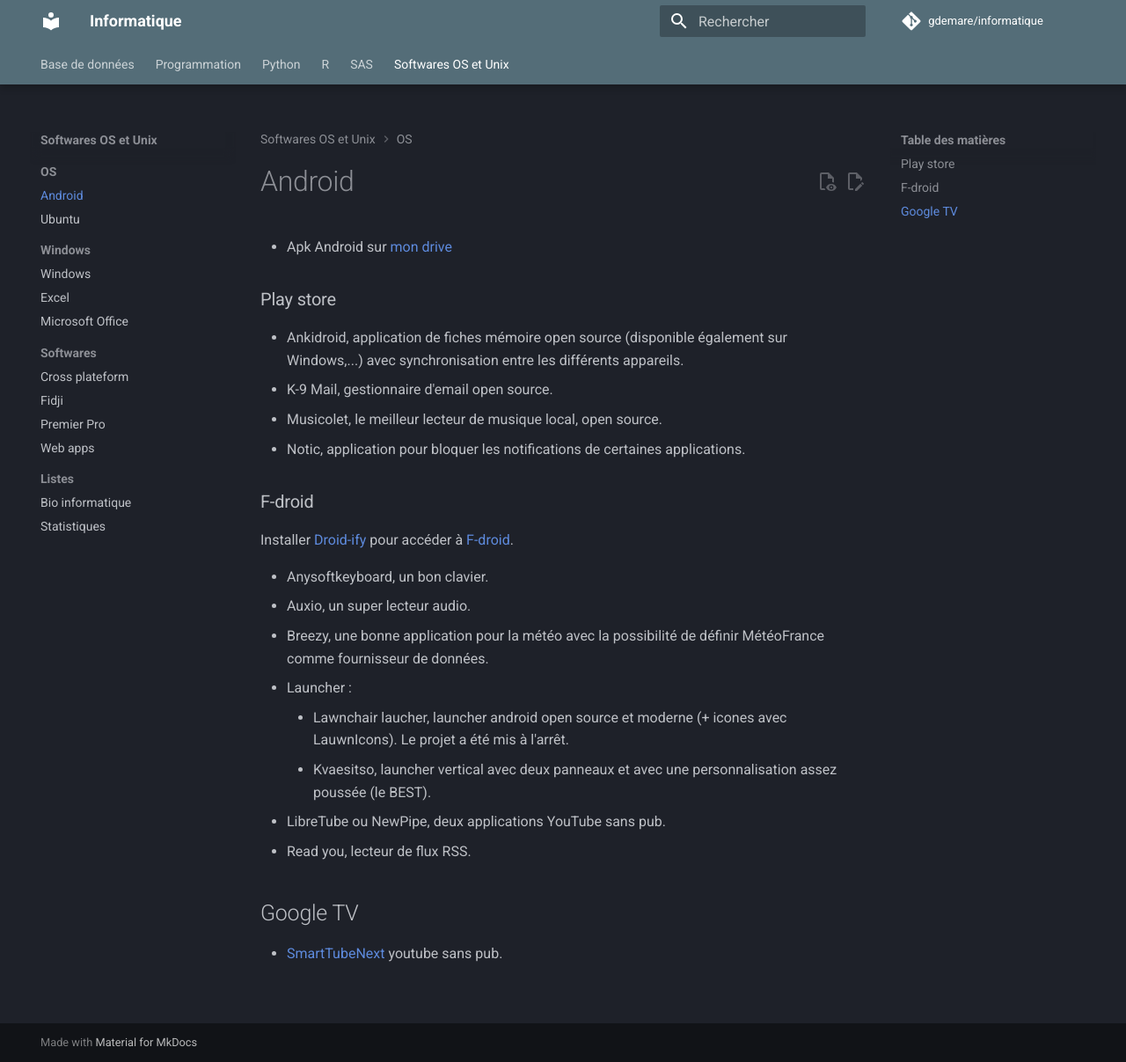
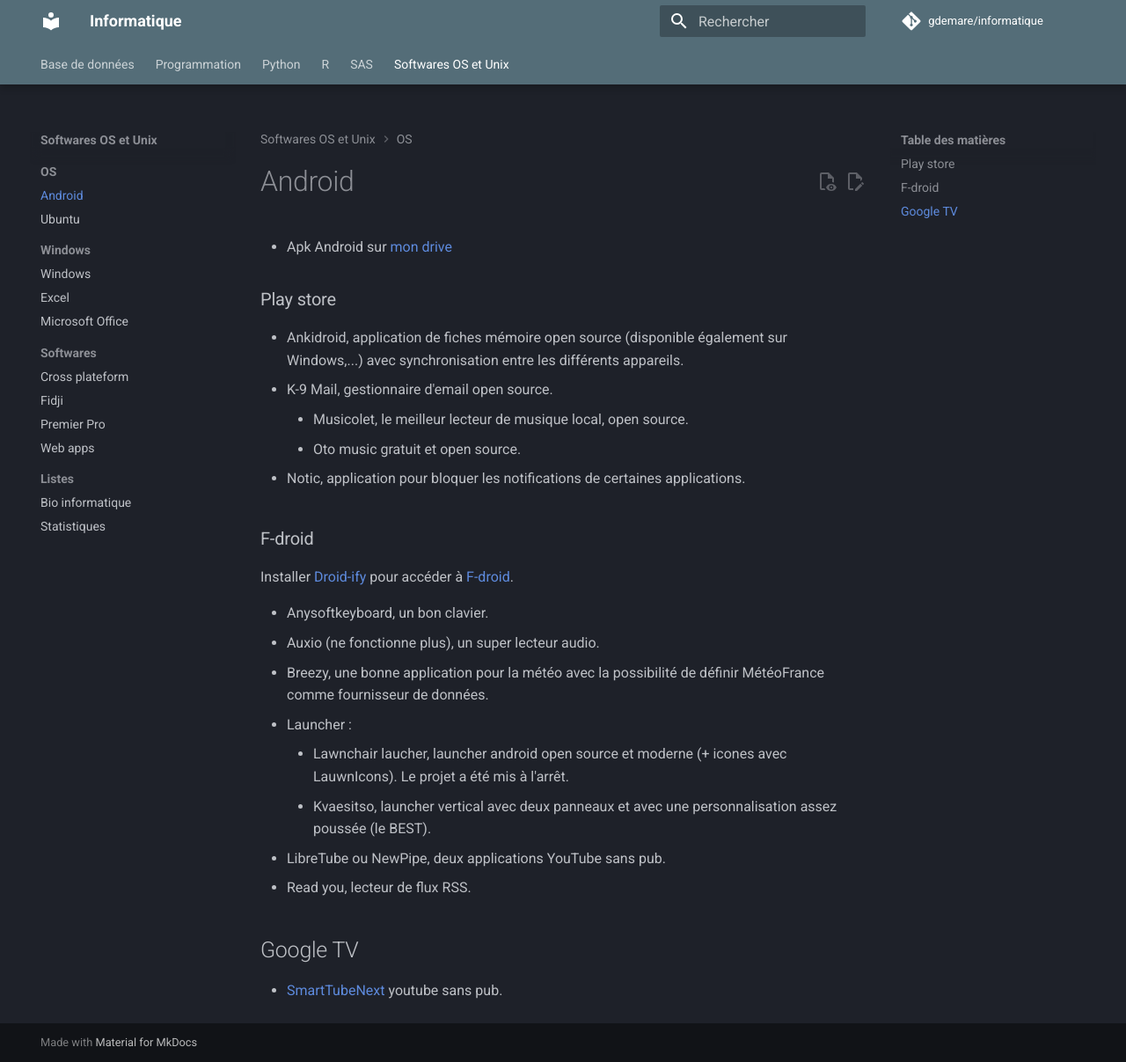
Before and after one commit to gdemare/Informatique, an MkDocs documentation site: the page built from docs/sofwares-os-unix/os/android.md, in a window 1280 px wide and 1207 px high. Shown: the whole window at 88% size. Built offline with MkDocs 1.6.1 and Material for MkDocs 9.7.7, drawn with Linux system fonts in a browser that asks for light colours; comment, search, counter and statistics services are not loaded.

Commit message:
Update android.md

```diff
--- a/docs/sofwares-os-unix/os/android.md
+++ b/docs/sofwares-os-unix/os/android.md
@@ -4,7 +4,10 @@
 
 * Ankidroid, application de fiches mémoire open source (disponible également sur Windows,...) avec synchronisation entre les différents appareils.
 * K-9 Mail, gestionnaire d'email open source.
-* Musicolet, le meilleur lecteur de musique local, open source.
+
+    * Musicolet, le meilleur lecteur de musique local, open source.
+    * Oto music gratuit et open source.
+
 * Notic, application pour bloquer les notifications de certaines applications.
 
 ### F-droid
@@ -12,7 +15,7 @@
 Installer [Droid-ify](https://f-droid.org/en/packages/com.looker.droidify/) pour accéder à [F-droid](https://f-droid.org/).
 
 * Anysoftkeyboard, un bon clavier.
-* Auxio, un super lecteur audio.
+* Auxio (ne fonctionne plus), un super lecteur audio.
 * Breezy, une bonne application pour la météo avec la possibilité de définir MétéoFrance comme fournisseur de données.
 * Launcher :
 
```
